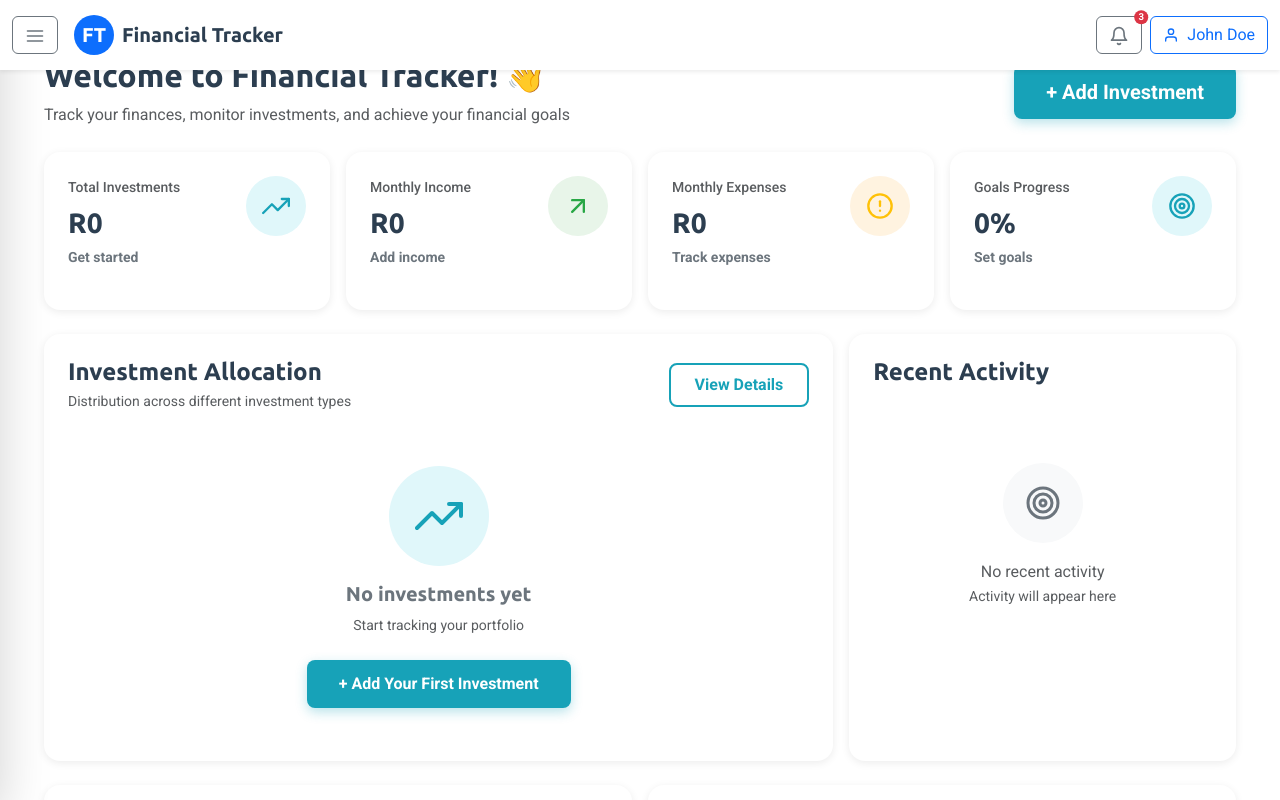
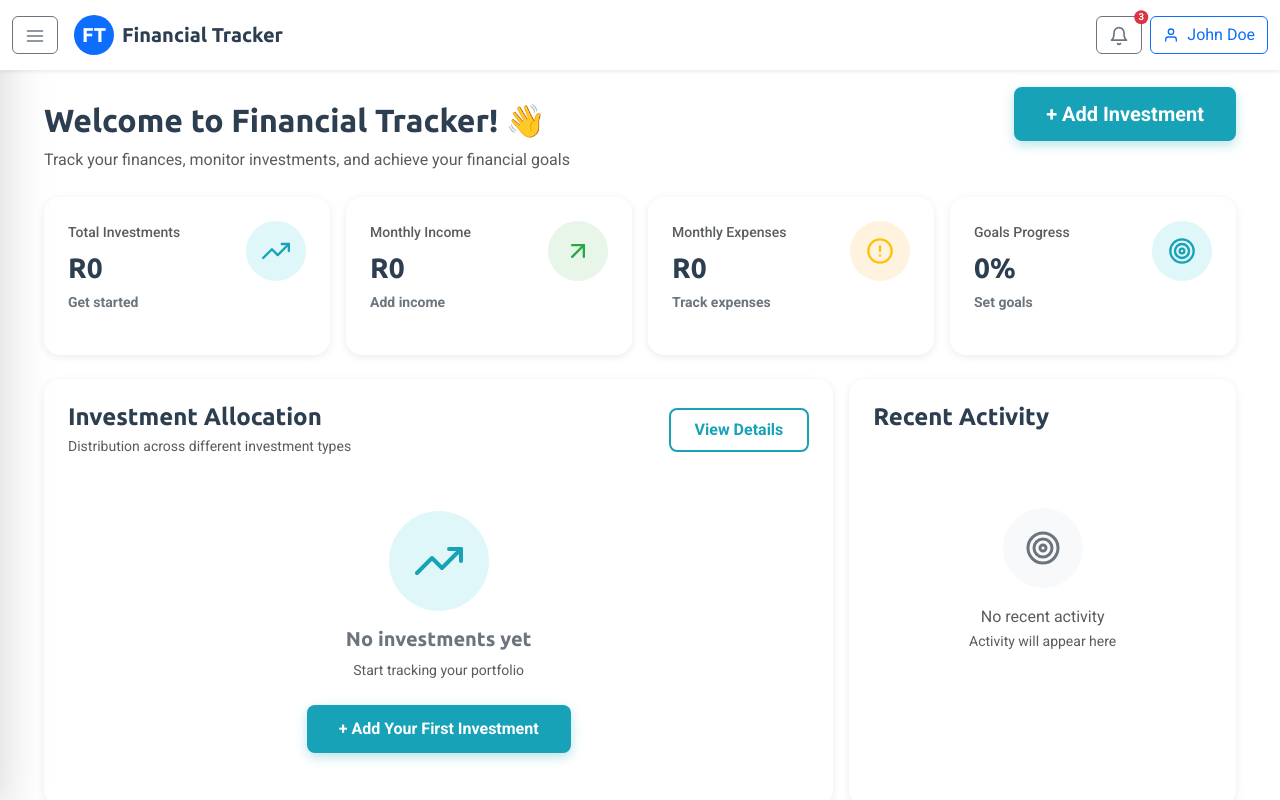
Before and after one commit to BuhleDamane/financial-tracker-app-website, a React (Vite) app: page / in a window 1280 px wide. Both pictures are taken after a click on the button "Sign In". Shown: the top 800 px of the page. Built offline with nearby package versions, Linux system fonts and the light colour scheme.

Commit message:
Update Dashboard.tsx

```diff
--- a/src/components/Dashboard.tsx
+++ b/src/components/Dashboard.tsx
@@ -11,7 +11,7 @@ const Dashboard: React.FC = () => {
       <Row className="mb-4">
         <Col>
           <div className="d-flex align-items-center justify-content-between flex-wrap gap-3">
-            <div>
+            <div style={{ paddingTop: '45px' }}>
               <h1 className="ubuntu-font fw-bold mb-2" style={{ color: '#2c3e50', fontSize: '2rem' }}>
                 Welcome to Financial Tracker! 👋
               </h1>
```
